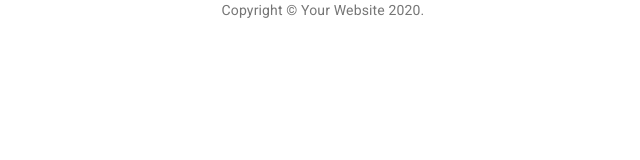
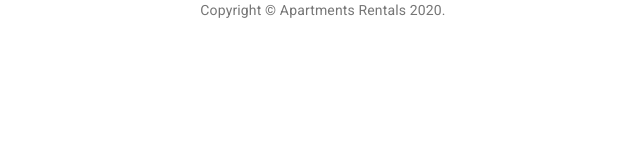
Before and after one commit to mathcunha/rental-app, a Next.js app in the folder rental-front/: page /components/copyright in a window 1280 px wide. Shown: the top 160 px of the page, without its empty margins (317-957 px from the left). Built offline with nearby package versions, Linux system fonts and the light colour scheme.

Commit message:
update copyright info

```diff
--- a/rental-front/pages/components/copyright.js
+++ b/rental-front/pages/components/copyright.js
@@ -6,7 +6,7 @@ export default function Copyright() {
     <Typography variant="body2" color="textSecondary" align="center">
       {"Copyright © "}
       <Link color="inherit" href="https://material-ui.com/">
-        Your Website
+        Apartments Rentals
       </Link>{" "}
       {new Date().getFullYear()}
       {"."}
```
